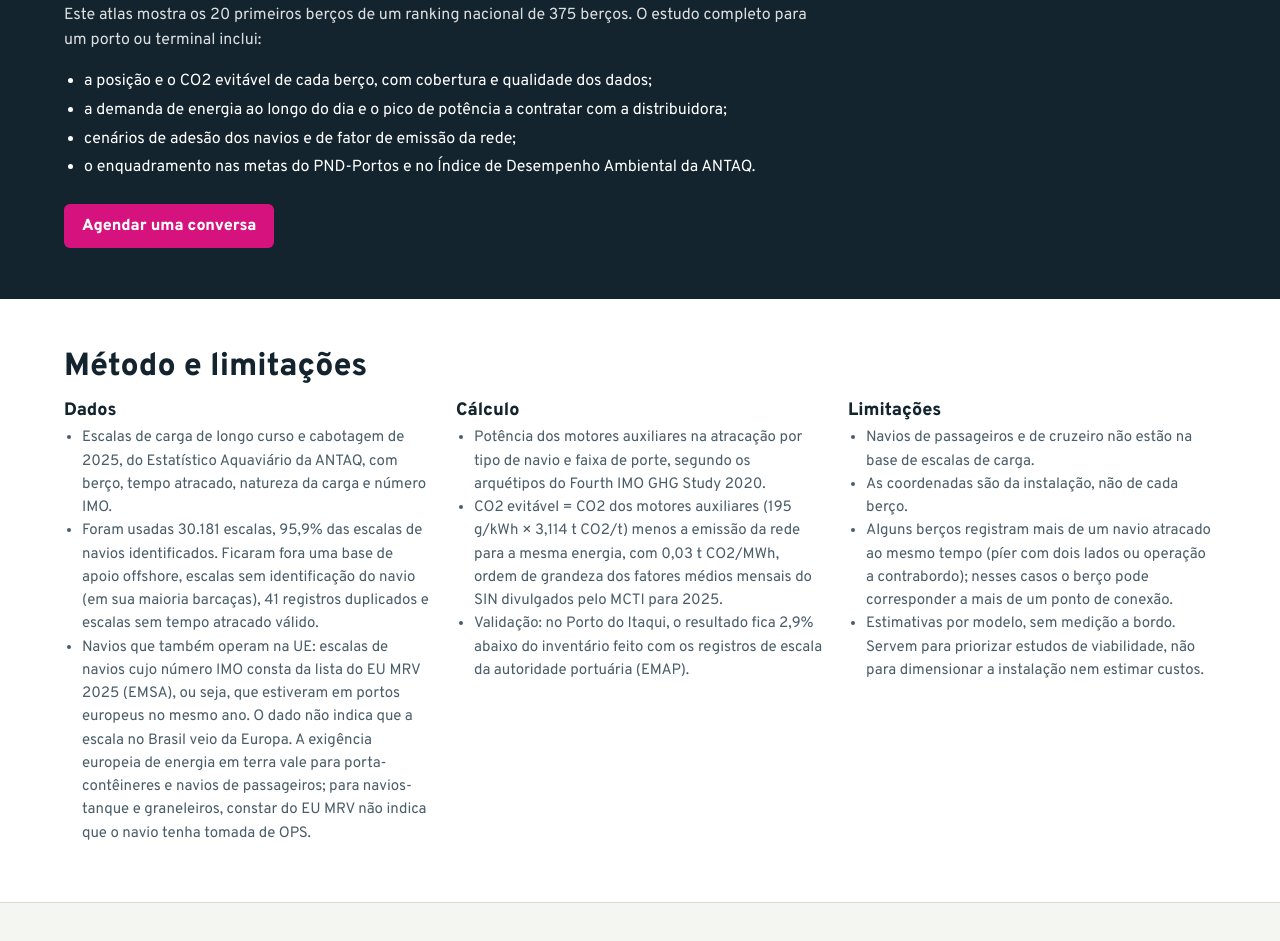
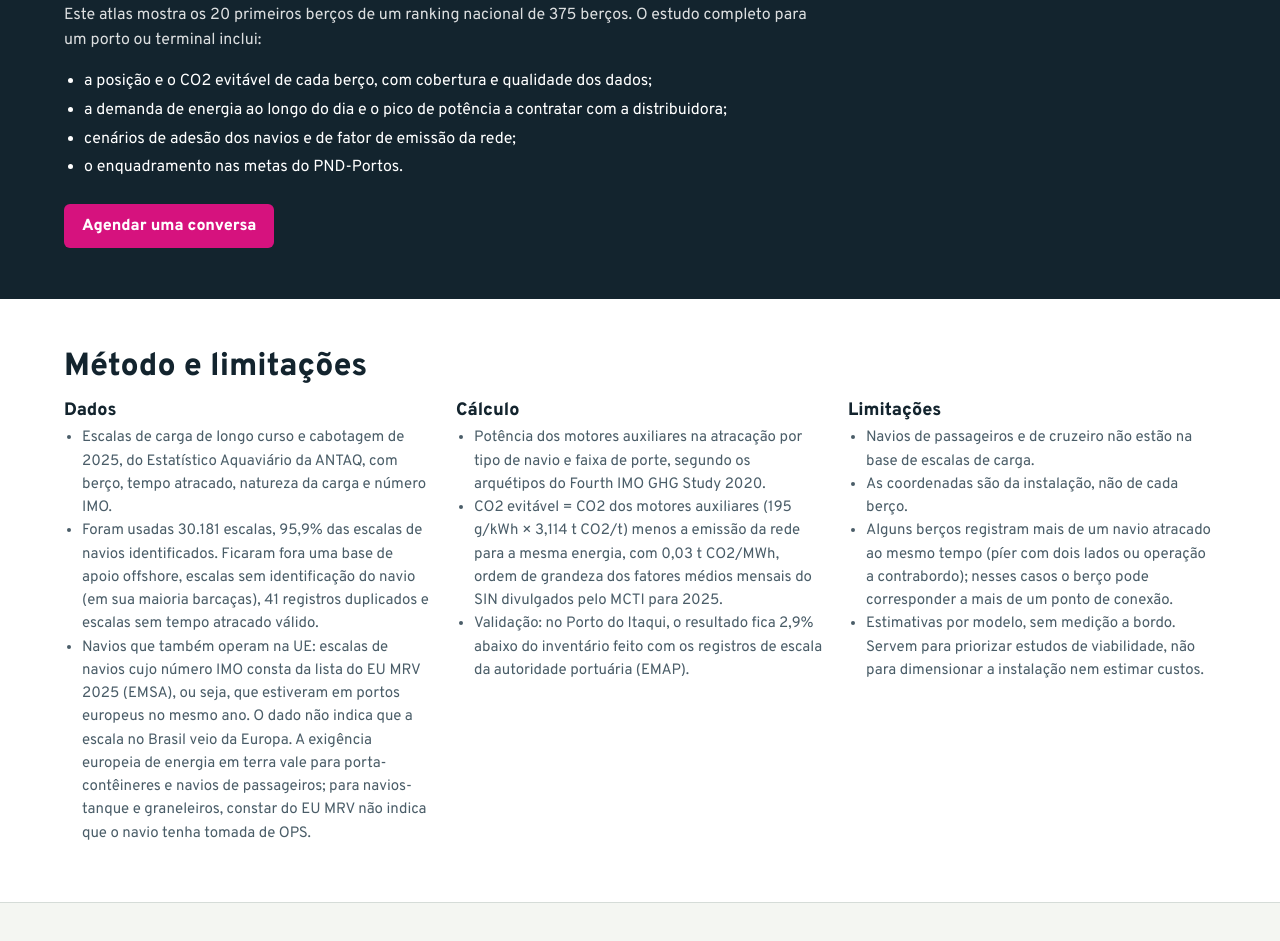
Before and after one commit to darlianecunha/ops-priority-atlas-br, a plain HTML site: page index.html in a window 1280 px wide. Shown: the part 3222-4163 px from the top of the page. Drawn offline with Linux system fonts and the light colour scheme.

Commit message:
Add files via upload

```diff
--- a/index.html
+++ b/index.html
@@ -152,7 +152,7 @@ footer p{color:var(--mut);font-size:14px;margin:6px 0}
    <li>a posição e o CO2 evitável de cada berço, com cobertura e qualidade dos dados;</li>
    <li>a demanda de energia ao longo do dia e o pico de potência a contratar com a distribuidora;</li>
    <li>cenários de adesão dos navios e de fator de emissão da rede;</li>
-   <li>o enquadramento nas metas do PND-Portos e no Índice de Desempenho Ambiental da ANTAQ.</li>
+   <li>o enquadramento nas metas do PND-Portos.</li>
   </ul>
   <a class="btn" href="https://calendly.com/darliane">Agendar uma conversa</a>
  </div>
```
